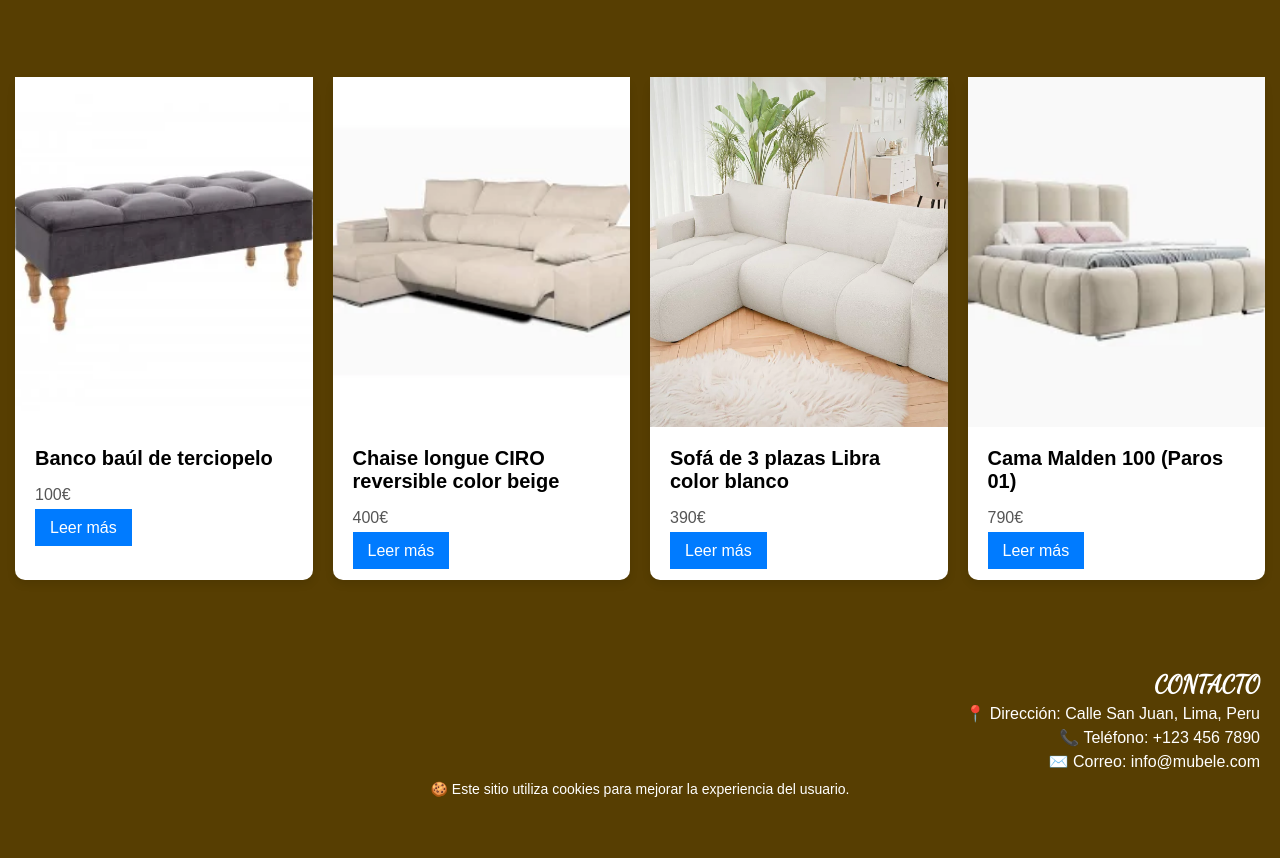
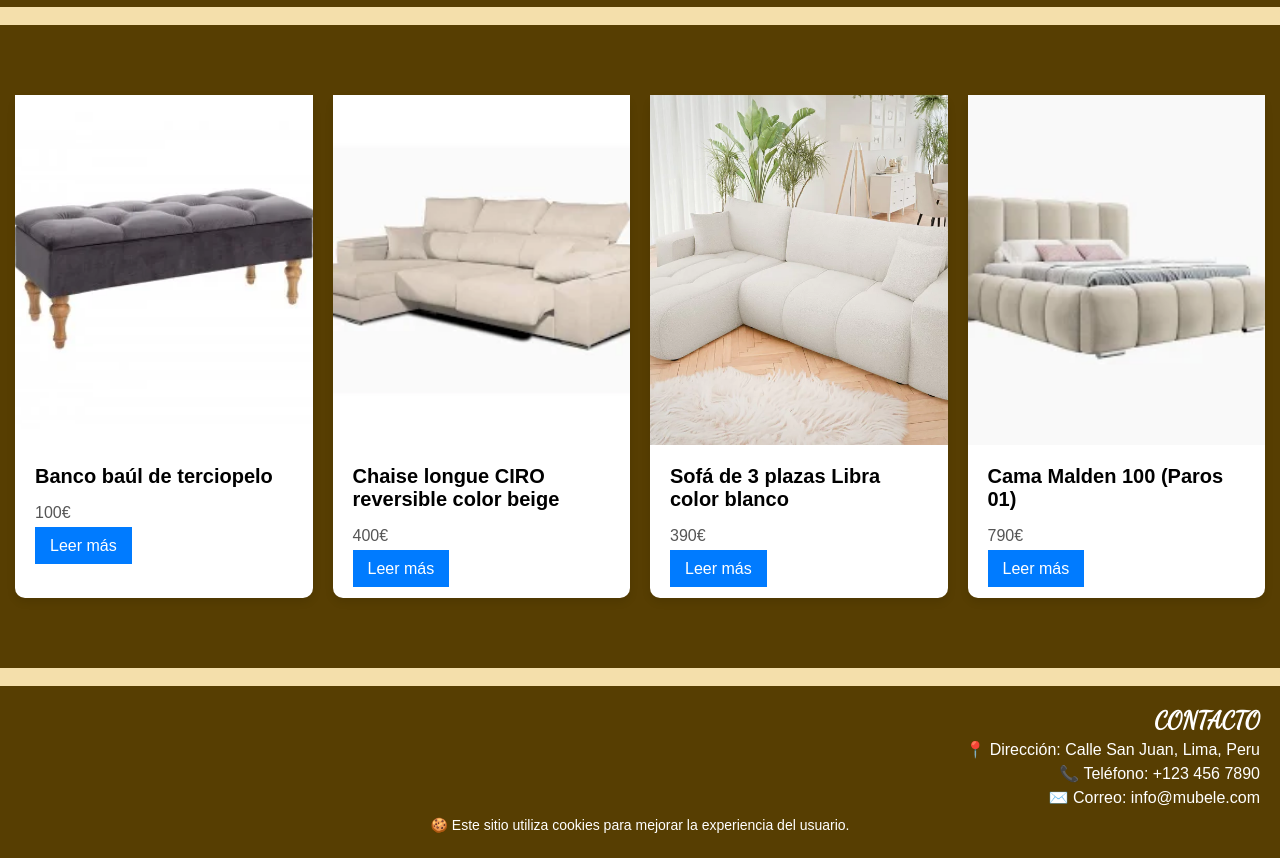
Before and after one commit to goatexandro/tiendadiw, a plain HTML site: page seccion_relax.html in a window 1280 px wide. Shown: the part 57-915 px from the top of the page. Before the commit the page ends 879 px from the top, so only its background shows below. Drawn offline with Linux system fonts and the light colour scheme.

Commit message:
errores nuevos corregidos

```diff
--- a/seccion_relax.html
+++ b/seccion_relax.html
@@ -36,6 +36,12 @@
                 width="10px" style="background: transparent; border-radius: 0; border: none; box-shadow: none;">
         </div>
     </header>
+
+    <div class="raya">
+        <br>
+    </div>
+
+
     <div class="contenedor">
         <div class="card">
             <img src="mueble3.webp" alt="Banco baúl de terciopelo" class="card-img">
@@ -80,6 +86,12 @@
         </div>
     </div>
 
+
+    <div class="raya">
+        <br>
+    </div>
+
+
     <footer class="footer">
         <div class="footer-contenido">
             <h3>CONTACTO</h3>
```
Also changed, not shown: seccion_joven.html (+10 -0 lines), seccion_top.html (+10 -0 lines).
